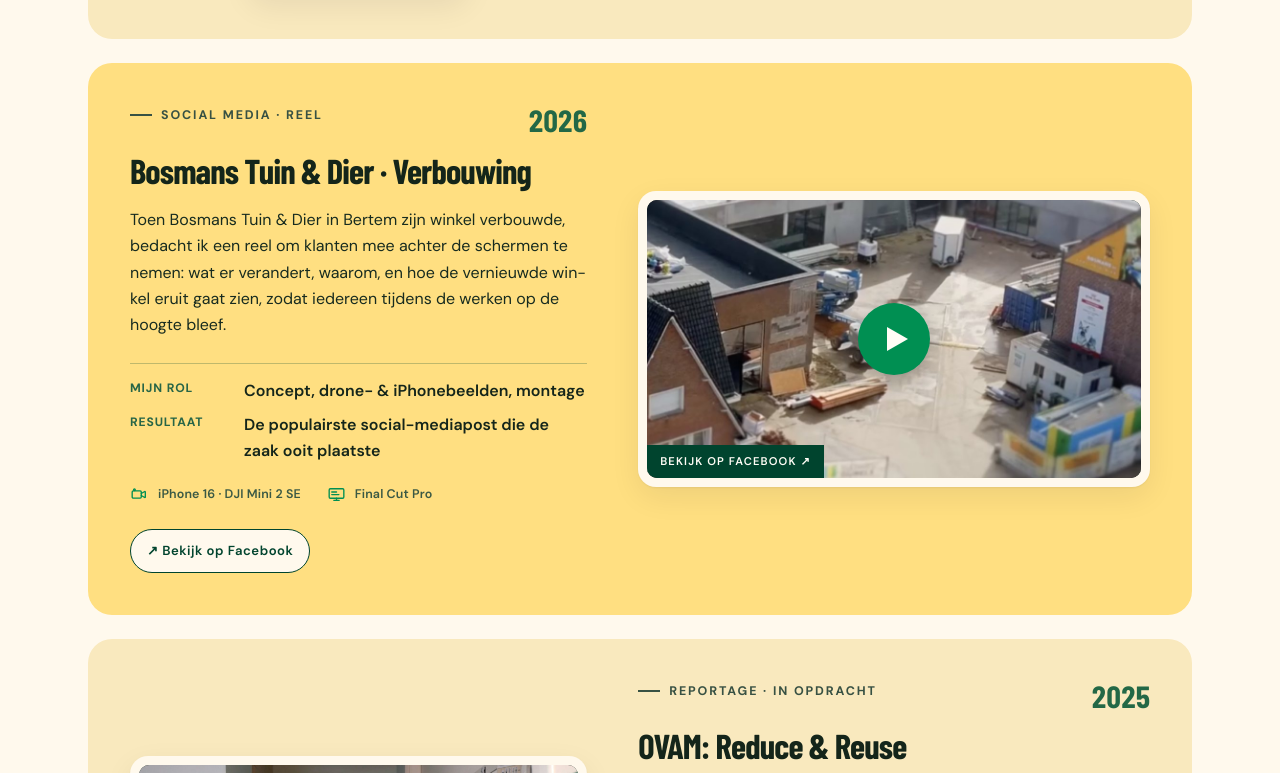
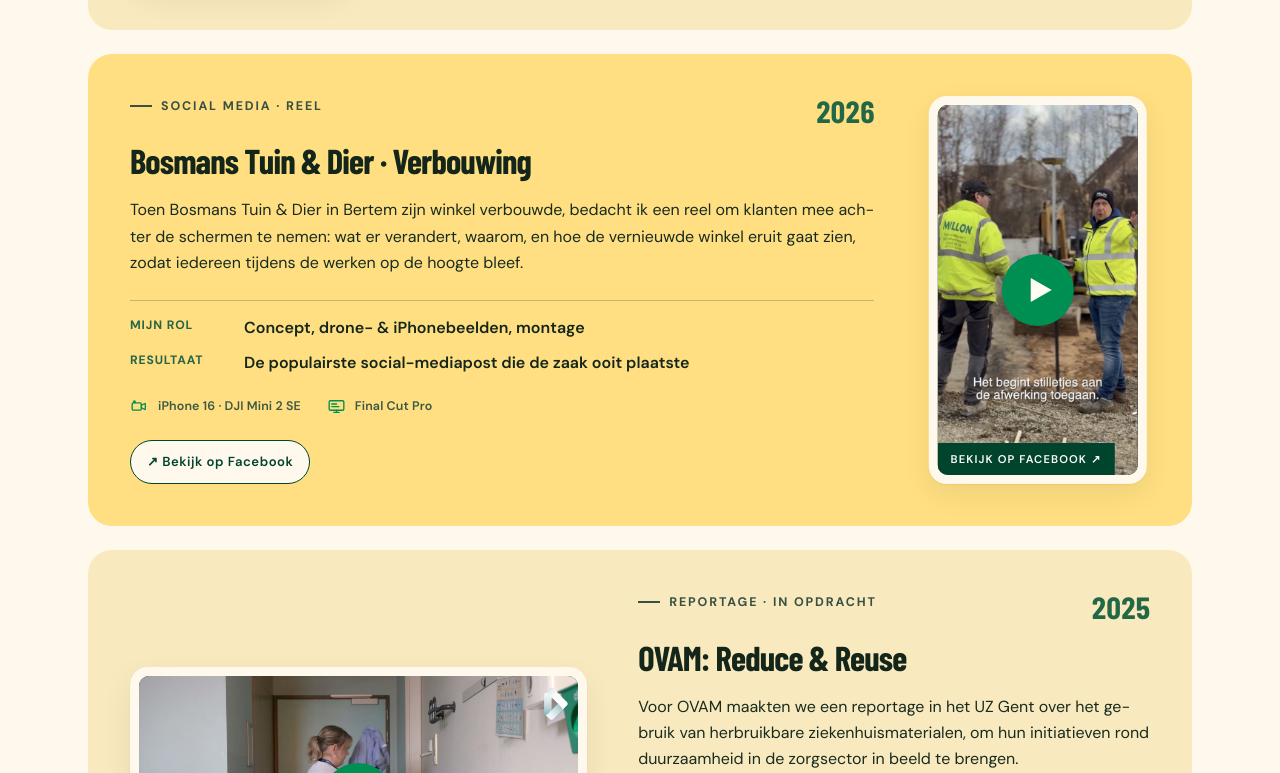
Before and after one commit to robinbonnast/portfolio, a plain HTML site: page index.html in a window 1280 px wide. Shown: the part 2196-2969 px from the top of the page. Drawn offline with nearby package versions, Linux system fonts and the light colour scheme; a web font is replaced by a local one.

Commit message:
Bredere tekst bij staande kaders; staand beeld bij verbouwingsreel
Co-Authored-By: Claude Sonnet 5.5 <noreply@anthropic.com>
Claude-Session: https://claude.ai/code/session_019YCaPAvhVuw4mjyUppYiqw

```diff
--- a/index.html
+++ b/index.html
@@ -172,7 +172,12 @@
   .proj-media.vertical{position:relative;align-self:stretch;min-height:380px}
   .proj-media.vertical .frame{position:absolute;top:0;bottom:0;left:50%;transform:translateX(-50%);aspect-ratio:9/16;max-width:100%}
   .proj-media.vertical .player{height:100%;aspect-ratio:auto}
+  .proj-grid.has-vertical{display:flex;align-items:stretch}
+  .proj-grid.has-vertical .proj-text{flex:1 1 0;min-width:0}
+  .proj-grid.has-vertical .dek{max-width:none}
+  .proj-grid.has-vertical .proj-media{flex:0 0 clamp(190px,22%,240px)}
   @media(max-width:900px){
+    .proj-grid.has-vertical{display:grid}
     .proj-media.vertical{position:static;min-height:0}
     .proj-media.vertical .frame{position:static;transform:none;width:min(100%,260px);margin-inline:auto}
     .proj-media.vertical .player{height:auto;aspect-ratio:9/16}
@@ -608,7 +613,7 @@
 
         <!-- BOSMANS KERST -->
         <article class="project reveal">
-          <div class="proj-grid">
+          <div class="proj-grid has-vertical">
             <div class="proj-text">
               <div class="proj-head">
                 <span class="kicker plain">Social media · reel</span>
@@ -634,7 +639,7 @@
 
         <!-- BOSMANS -->
         <article class="project reveal">
-          <div class="proj-grid">
+          <div class="proj-grid has-vertical">
             <div class="proj-text">
               <div class="proj-head">
                 <span class="kicker plain">Social media · reel</span>
@@ -651,10 +656,10 @@
                 <a class="pill" href="https://www.facebook.com/reel/1214373464204346" target="_blank" rel="noopener">↗ Bekijk op Facebook</a>
               </div>
             </div>
-            <div class="proj-media">
+            <div class="proj-media vertical">
               <div class="frame">
-                <a class="player player-link" href="https://www.facebook.com/reel/1214373464204346" target="_blank" rel="noopener" aria-label="Bekijk de reel van Bosmans Tuin & Dier op Facebook (opent in nieuw tabblad)">
-                  <img src="images/bosmans.jpg" alt="Dronebeeld van de verbouwing bij Bosmans Tuin & Dier in Bertem">
+                <a class="player player-link vertical" href="https://www.facebook.com/reel/1214373464204346" target="_blank" rel="noopener" aria-label="Bekijk de reel van Bosmans Tuin & Dier op Facebook (opent in nieuw tabblad)">
+                  <img src="images/bosmans-verbouwing.jpg" alt="Werfbeeld van de verbouwing bij Bosmans Tuin & Dier in Bertem: twee bouwvakkers bespreken de afwerking">
                   <span class="play" aria-hidden="true"></span>
                   <span class="badge">Bekijk op Facebook ↗</span>
                 </a>
```
Also changed, not shown: images/bosmans-verbouwing.jpg (added).
